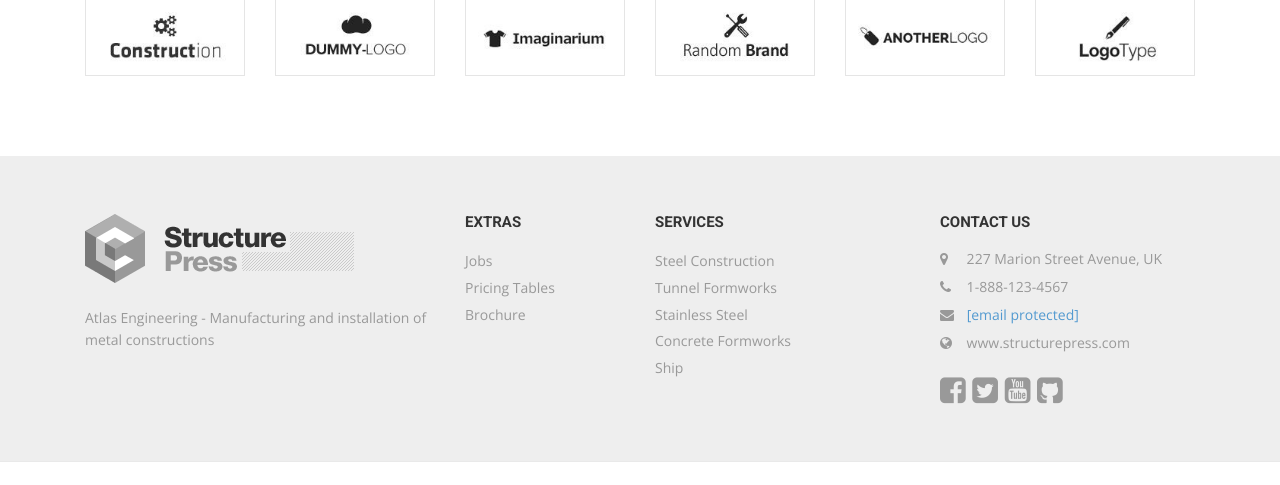
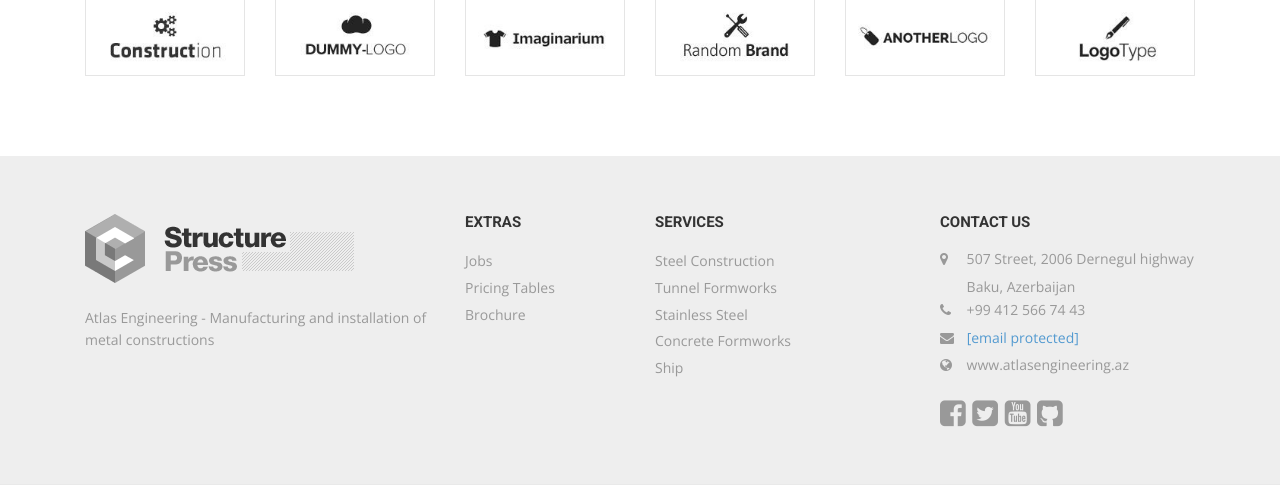
Before and after one commit to cavidz/web_atlas, a Yii app: template views/site/index.php in a window 1280 px wide. Shown: the part 3296-3781 px from the top of the page. Before the commit the page ends 3758 px from the top, so only its background shows below. Run offline with PHP 8.4 and a stand-in for Yii, Linux system fonts and the light colour scheme; the template is opened without the code that fills it, so the values that code supplies are empty; some libraries are stand-ins or nearby versions.

Commit message:
Changed info in main page

```diff
--- a/views/layouts/main.php
+++ b/views/layouts/main.php
@@ -361,11 +361,14 @@ AppAsset::register($this);
                             <span class="icon-container">
                                 <span class="fa fa-map-marker"></span>
                             </span>
-                            227 Marion Street Avenue, UK<br>
+                            507 Street, 2006 Dernegul highway<br>
+                            <span class="icon-container">
+                            </span>
+                            Baku, Azerbaijan<br>
                             <span class="icon-container">
                                 <span class="fa fa-phone"></span>
                             </span>
-                            1-888-123-4567<br>
+                            +99 412 566 74 43<br>
                             <span class="icon-container">
                                 <span class="fa fa-envelope"></span>
                             </span>
@@ -374,7 +377,7 @@ AppAsset::register($this);
                             <span class="icon-container">
                                 <span class="fa fa-globe"></span>
                             </span>
-                            www.structurepress.com
+                            www.atlasengineering.az
                         </p>
                         <p>
                             <a class="icon-container" href="https://www.facebook.com/ProteusThemes/" target="_self">
```
